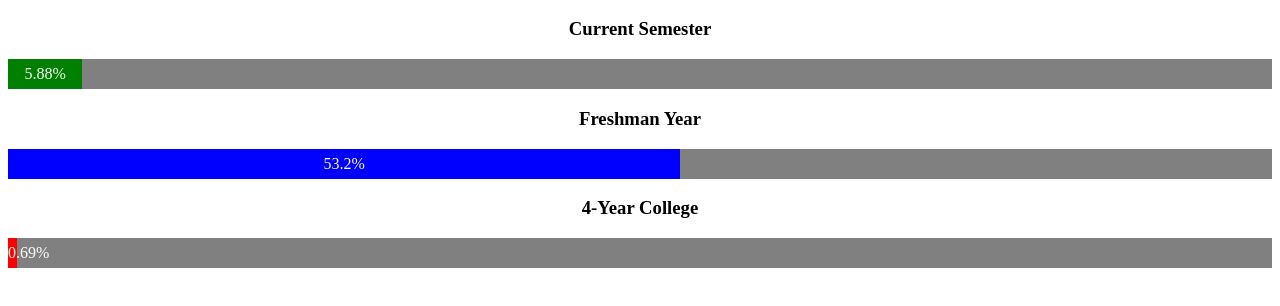
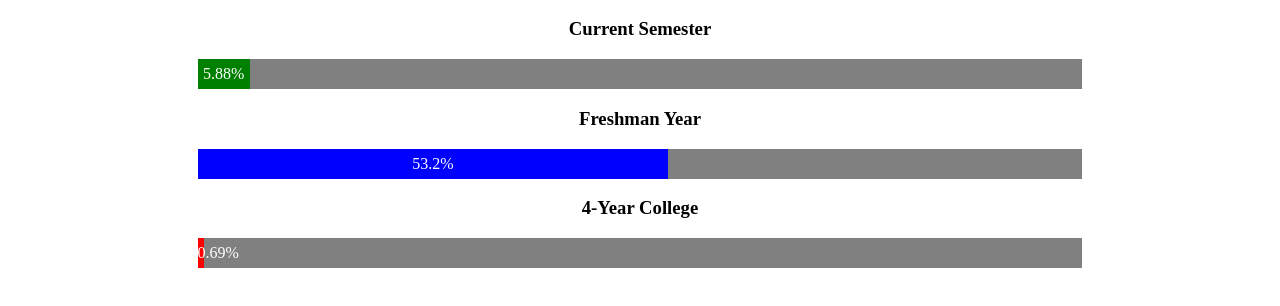
Before and after one commit to KyleRosenberg/CollegeProgressBar, a plain HTML site: page index.html in a window 1280 px wide. Shown: the part 48-354 px from the top of the page. Drawn offline with Linux system fonts and the light colour scheme.

Commit message:
Fixed Classes for Styling

```diff
--- a/index.html
+++ b/index.html
@@ -4,21 +4,21 @@
 <body>
 <h1 align="center">College Progress Bar</h1>
 <h3 align="center">Current Semester</h3>
-<div id="myProgress">
-  <div id="myBar">
-  	<div id="label">1%</div>
+<div class="myProgress" id="myProgress">
+  <div class="myBar" id="currsem">
+  	<div class="label" id="label">1%</div>
   </div>
 </div>
 <h3 align="center">Freshman Year</h3>
-<div id="myProgress2">
-  <div id="myBar2">
-  	<div id="label2">1%</div>
+<div class="myProgress id="myProgress2">
+  <div class="myBar" id="curryer">
+  	<div class="label" id="label2">1%</div>
   </div>
 </div>
 <h3 align="center">4-Year College</h3>
-<div id="myProgress3">
-  <div id="myBar3">
-  	<div id="label3">1%</div>
+<div class="myProgress" id="myProgress3">
+  <div class="myBar" id="all">
+  	<div class="label" id="label3">1%</div>
   </div>
 </div>
 <script src="main.js"></script>
--- a/main.js
+++ b/main.js
@@ -9,7 +9,7 @@ function setSemester(){
 	var now = Date.now();
 	var num = (now - start.getTime())/1000;
 	var perc = num/diff*100;
-	document.getElementById("myBar").style.width = perc + "%";
+	document.getElementById("currsem").style.width = perc + "%";
 	document.getElementById("label").innerHTML = Math.round(perc*100)/100 + "%";
 }
 
@@ -20,7 +20,7 @@ function setYear(){
 	var now = Date.now();
 	var num = (now - start.getTime())/1000;
 	var perc = num/diff*100;
-	document.getElementById("myBar2").style.width = perc + "%";
+	document.getElementById("curryer").style.width = perc + "%";
 	document.getElementById("label2").innerHTML = Math.round(perc*100)/100 + "%";
 }
 
@@ -31,6 +31,6 @@ function setGrad(){
 	var now = Date.now();
 	var num = (now - start.getTime())/1000;
 	var perc = num/diff*100;
-	document.getElementById("myBar3").style.width = perc + "%";
+	document.getElementById("all").style.width = perc + "%";
 	document.getElementById("label3").innerHTML = Math.round(perc*100)/100 + "%";
 }
--- a/style.css
+++ b/style.css
@@ -1,51 +1,26 @@
-#myProgress {
+.myProgress {
     position: relative;
-    width: 100%;
+    width: 70%;
     height: 30px;
     background-color: grey;
+    left:15%;
 }
-#myBar {
+.myBar {
     position: absolute;
     width: 1%;
     height: 100%;
-    background-color: green;
 }
-#label {
+.label {
     text-align: center;
     line-height: 30px;
     color:white;
 }
-#myProgress2 {
-    position: relative;
-    width: 100%;
-    height: 30px;
-    background-color: grey;
+#currsem{
+	background-color: green;
 }
-#myBar2 {
-    position: absolute;
-    width: 1%;
-    height: 100%;
+#curryer {
     background-color: blue;
 }
-#label2 {
-    text-align: center;
-    line-height: 30px;
-    color:white;
-}
-#myProgress3 {
-    position: relative;
-    width: 100%;
-    height: 30px;
-    background-color: grey;
-}
-#myBar3 {
-    position: absolute;
-    width: 1%;
-    height: 100%;
+#all {
     background-color: red;
 }
-#label3 {
-    text-align: center;
-    line-height: 30px;
-    color:white;
-}
```
